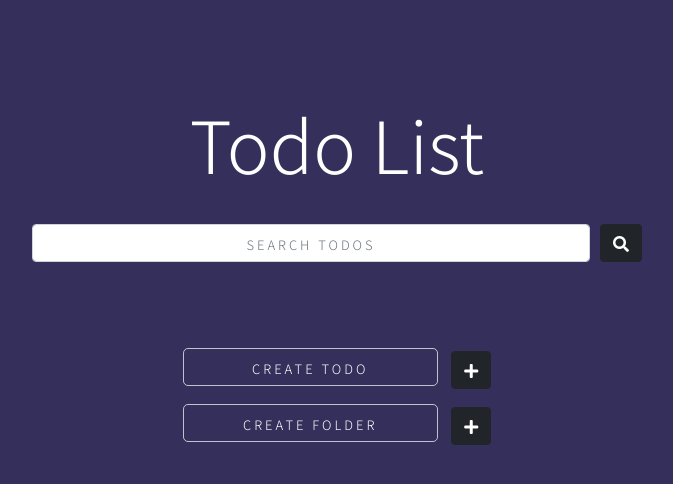
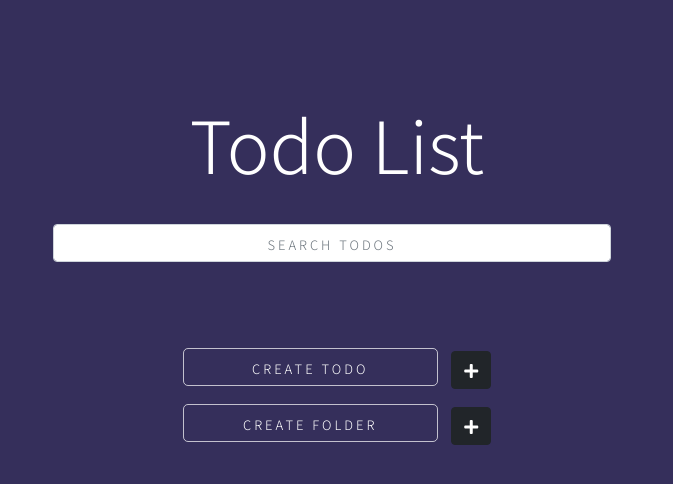
Before and after one commit to komeegbedi/Todo, a plain HTML site: page index.html in a window 1280 px wide. Shown: the whole page, without its empty margins (303-976 px from the left). Drawn offline with nearby package versions, Linux system fonts and the light colour scheme.

Commit message:
removed search button

```diff
--- a/index.html
+++ b/index.html
@@ -25,7 +25,6 @@
 
             <form action="#" class="search">
                 <input type="text" name="search" placeholder="Search Todos" class="form-control">
-                <button type="submit" class="btn btn-dark"><i class="fas fa-search"></i></button>
             </form>
         </div>
 
```
